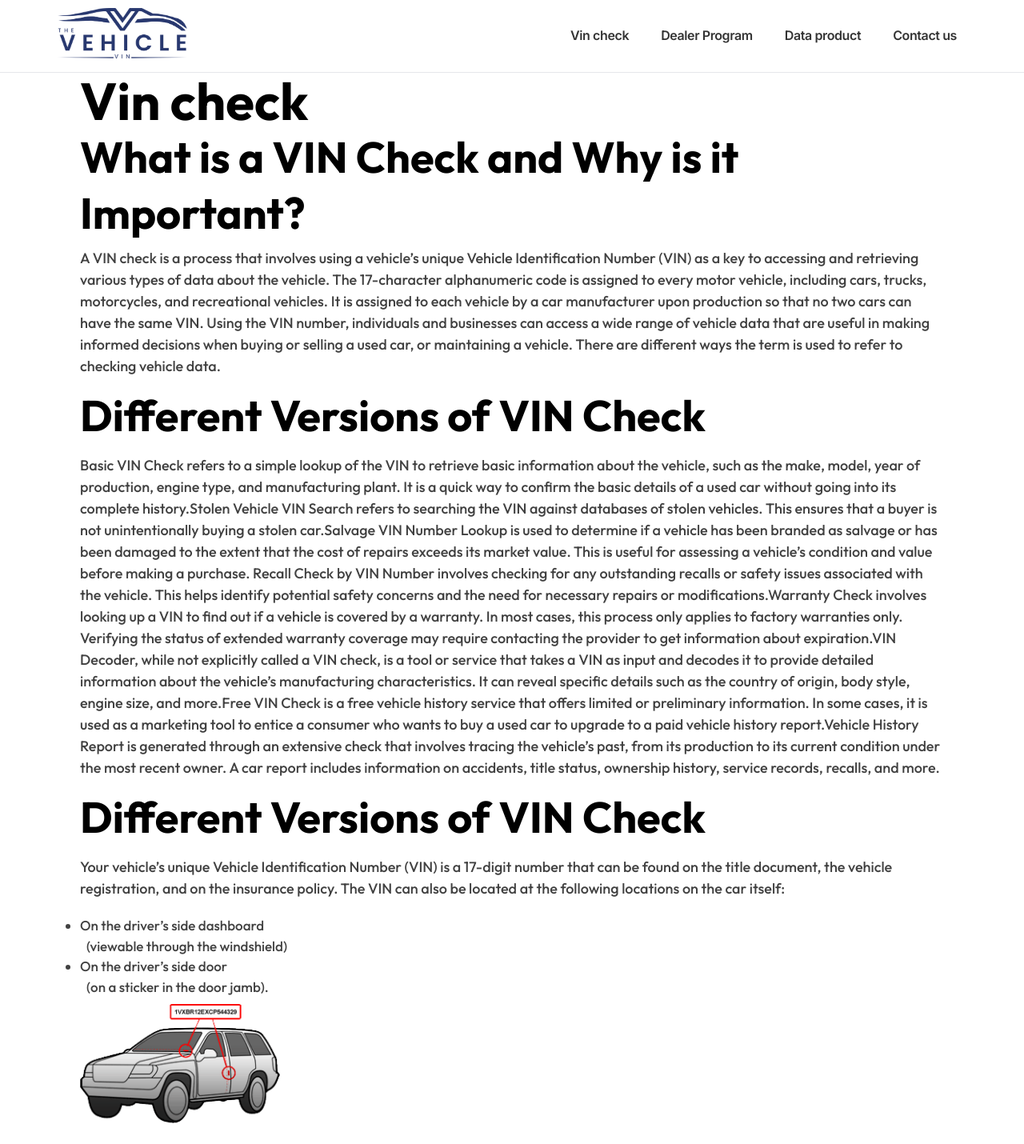
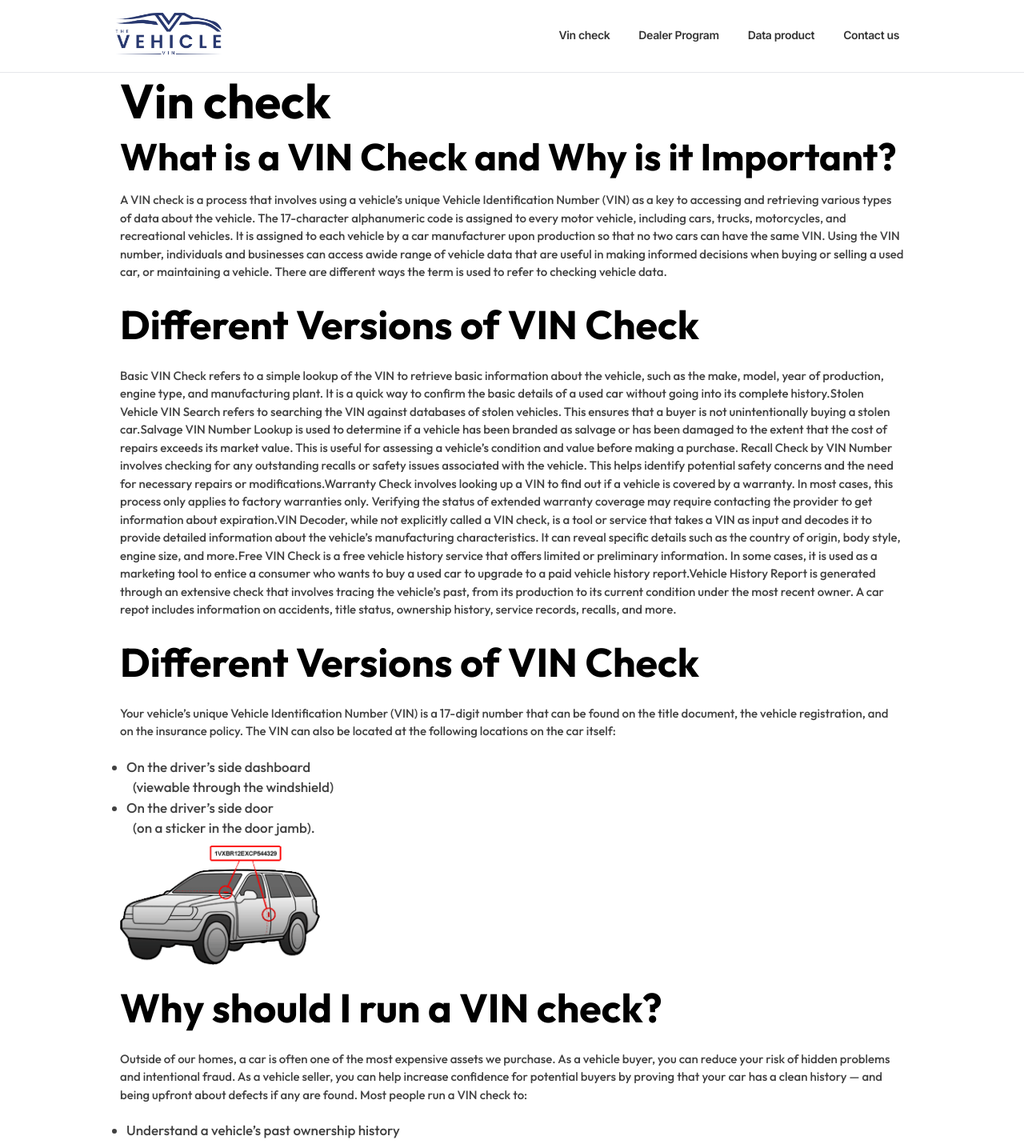
Before and after one commit to adilmalik01/the-vehicle-vin, a Next.js app: page /vin-check in a window 1280 px wide. Shown: the top 1430 px of the page at 80% size. Built offline with nearby package versions, Linux system fonts and the light colour scheme.

Commit message:
make responsive

```diff
--- a/app/components/Navbar.tsx
+++ b/app/components/Navbar.tsx
@@ -13,38 +13,38 @@ const Navbar = () => {
 
   return (
     <nav className="bg-white border-b sticky top-0 z-[9999999999]">
-      <div className="max-w-7xl m-auto px-9 sm:px-6 lg:px-6">
-        <div className="flex items-center justify-between px-12 max-lg:h-[70px]  h-[90px]">
+      <div className="max-w-7xl m-auto   sm:px-6 lg:px-6">
+        <div className="flex items-center justify-between max-md:px-[40px] px-[120px] max-lg:h-[70px]  h-[90px]">
           <div className="flex justify-center">
             <div className="flex-shrink-0">
               <a href="/">
-                <Image src="/logo.png" alt="logo" width={170} height={80} />
+                <Image src="/logo.png" alt="logo" width={140} height={80} />
               </a>
             </div>
           </div>
 
-          <div className="hidden lg:flex items-center  space-x-4 text-black/80">
+          <div className="hidden lg:flex items-center  space-x-3 text-black/80">
             <a
               href="/vin-check"
-              className="border-b-[3px] transition-all duration-700 text-[16px] tracking-tight font-semibold border-transparent hover:border-black active:border-black px-3 py-2"
+              className="border-b-[3px] transition-all duration-700 text-[14px] tracking-tight font-semibold border-transparent hover:border-black active:border-black px-3 py-2"
             >
               Vin check
             </a>
             <a
               href="/dealer-program"
-              className="border-b-[3px] transition-all duration-700 text-[16px] tracking-tight font-semibold border-transparent hover:border-black px-3 py-2"
+              className="border-b-[3px] transition-all duration-700 text-[14px] tracking-tight font-semibold border-transparent hover:border-black px-3 py-2"
             >
               Dealer Program
             </a>
             <a
               href="/data-product"
-              className="border-b-[3px] transition-all duration-700 text-[16px] tracking-tight font-semibold border-transparent hover:border-black px-3 py-2"
+              className="border-b-[3px] transition-all duration-700 text-[14px] tracking-tight font-semibold border-transparent hover:border-black px-3 py-2"
             >
               Data product
             </a>
             <a
               href="/contact-us"
-              className="border-b-[3px] transition-all duration-700 text-[16px] tracking-tight font-semibold border-transparent hover:border-black px-3 py-2"
+              className="border-b-[3px] transition-all duration-700 text-[14px] tracking-tight font-semibold border-transparent hover:border-black px-3 py-2"
             >
               Contact us
             </a>
--- a/app/data-product/page.tsx
+++ b/app/data-product/page.tsx
@@ -9,7 +9,7 @@ const DataProduct = () => {
       < Navbar />
       <section className="px-[100px] max-md:px-[20px]">
         <div className="container   mx-auto">
-          <h1 className="text-[65px] onlyFont font-bold">Data Product</h1>
+          <h1 className="text-[65px] onlyFont font-bold max-md:text-[48px] ">Data Product</h1>
           <div className="flex items-center max-md:flex-col  max-md:gap-5  ">
 
             <div className=" flex flex-col gap-4 ">
--- a/app/dealer-program/page.tsx
+++ b/app/dealer-program/page.tsx
@@ -4,7 +4,7 @@ const DealerProgram = () => {
     return (
         <div>
             <Navbar />
-            <h1 className="text-[65px] px-[110px] onlyFont font-extrabold">Dealer Program</h1>
+            <h1 className="text-[55px] px-[110px] onlyFont font-extrabold">Dealer Program</h1>
             <div className="bg-[#334276] flex justify-center items-center text-center w-full h-[23vh]">
                 <h1 className="text-[25px] text-white onlyFont font-bold" >DEALER PROGRAM: OVERVIEW</h1>
             </div>
--- a/app/vin-check/page.tsx
+++ b/app/vin-check/page.tsx
@@ -6,29 +6,29 @@ const VinCheck = () => {
   return (
     <div>
       <Navbar />
-      <section className="flex justify-center px-[100px] max-md:px-[10px]">
-        <div className="container  min-h-screen mx-auto">
-          <div className="leading-[70px]">
-            <h1 className="text-[65px] vinCheckFont">Vin check</h1>
-            <h1 className="text-[54px] vinCheckFont ">
+      <section className="flex justify-center px-[150px] max-xl:p-[20px] max-lg:p-[20px] max-md:px-[20px]">
+        <div className="container  min-h-screen mx-auto  ">
+          <div className="leading-[70px] max-md:leading-[50px]">
+            <h1 className="text-[60px] max-md:text-[48px] vinCheckFont">Vin check</h1>
+            <h1 className="text-[47px]  max-md:text-[30px] vinCheckFont ">
               What is a VIN Check and Why is it Important?
             </h1>
           </div>
-          <p className="footerFont text-[#414141] mt-2 text-[18px]">
+          <p className="footerFont text-[#414141] mt-2 text-[15px]">
             A VIN check is a process that involves using a vehicle’s unique Vehicle Identification Number
             (VIN) as a key to accessing and retrieving various types of data about the vehicle.
             The 17-character alphanumeric code is assigned to every motor vehicle, including cars,
             trucks, motorcycles, and recreational vehicles. It is assigned to each vehicle by a car
             manufacturer upon production so that no two cars can have the same VIN. Using the VIN number,
-            individuals and businesses can access a wide range of vehicle data that are useful in making
+            individuals and businesses can access awide range of vehicle data that are useful in making
             informed decisions when buying or selling a used car, or maintaining a vehicle. There are different
             ways the term is used to refer to checking vehicle data.
           </p>
-          <h1 className="text-[54px] onlyFont font-bold mt-2">
+          <h1 className="text-[50px] max-md:text-[30px]  py-2 onlyFont font-bold mt-2">
             Different Versions of VIN Check
           </h1>
 
-          <p className="footerFont text-[#414141] mt-2 text-[18px]">
+          <p className="footerFont text-[#414141] mt-2 text-[15px]">
             Basic VIN Check refers to a simple lookup of the VIN to retrieve basic information about the vehicle,
             such as the make, model, year of production, engine type, and manufacturing plant. It is a quick
             way to confirm the basic details of a used car without going into its complete history.Stolen Vehicle
@@ -48,20 +48,20 @@ const VinCheck = () => {
             information. In some cases, it is used as a marketing tool to entice a consumer who wants to buy a
             used car to upgrade to a paid vehicle history report.Vehicle History Report is generated through an
             extensive check that involves tracing the vehicle’s past, from its production to its current condition
-            under the most recent owner. A car report includes information on accidents, title status, ownership
+            under the most recent owner. A car repot includes information on accidents, title status, ownership
             history, service records, recalls, and more.
           </p>
 
-          <h1 className="text-[54px] onlyFont font-bold mt-2">
+          <h1 className="text-[50px] max-md:text-[30px]  py-2 onlyFont font-bold mt-2">
             Different Versions of VIN Check
           </h1>
 
-          <p className="footerFont text-[#414141] mt-2 text-[18px]">
+          <p className="footerFont text-[#414141] mt-2 text-[15px]">
             Your vehicle’s unique Vehicle Identification Number (VIN) is a 17-digit number that can be found on the title document, the vehicle registration, and on the insurance policy. The VIN can also be located at the following locations on the car itself:
           </p>
 
           <div className=" mt-5">
-            <ul className="list-disc	footerFont text-[#414141] text-[17px]">
+            <ul className="list-disc px-2	footerFont text-[#414141] text-[17px]">
               <li>On the driver’s side dashboard
                 <br />
                 <span className="ml-2">(viewable through the windshield)</span>
@@ -79,19 +79,19 @@ const VinCheck = () => {
               alt="logo"
               width={250}
               height={100}
-            />
+           />
           </div>
 
 
-          <h1 className="text-[54px] onlyFont font-bold mt-2">
+          <h1 className="text-[50px] max-md:text-[30px]  py-2 onlyFont font-bold mt-2">
             Why should I run a VIN check?
           </h1>
 
-          <p className="footerFont text-[#414141] mt-2 text-[18px]">
+          <p className="footerFont text-[#414141] mt-2 text-[15px]">
             Outside of our homes, a car is often one of the most expensive assets we purchase. As a vehicle buyer, you can reduce your risk of hidden problems and intentional fraud. As a vehicle seller, you can help increase confidence for potential buyers by proving that your car has a clean history — and being upfront about defects if any are found. Most people run a VIN check to:
           </p>
 
-          <ul className="list-disc mt-5	footerFont text-[#414141] text-[17px]">
+          <ul className="list-disc mt-5 px-2	footerFont text-[#414141] text-[17px]">
             <li>Understand a vehicle’s past ownership history</li>
             <li>Check for hidden issues or prior damage
               <br />
@@ -105,15 +105,15 @@ const VinCheck = () => {
             className="mt-2"
             src="/Flooded-car.png"
             alt="logo"
-            width={650}
+          width={650}
             height={100}
           />
 
-          <h1 className="text-[54px] onlyFont font-bold mt-2">
+          <h1 className="text-[50px] max-md:text-[30px]  py-2 onlyFont font-bold mt-2">
             The Difference VinAudit Vehicle History Reports Make
           </h1>
 
-          <p className="footerFont text-[#414141] mt-2 text-[17px]">
+          <p className="footerFont text-[#414141] mt-2 text-[15px]">
             Vehicle Vin Checkup has made a significant impact in the vehicle industry by offering detailed vehicle history information that goes beyond what most VIN check services provide. Here are the key differences that set vehicle Vin Checkup apart from standard VIN-based services and car report providers:
             <br /><br />
             <span className="vinCheckFont">Comprehensive Vehicle History Reports:</span> While basic VIN checks often provide limited information, vehicle Vin Checkup offers full vehicle history reports. These reports delve into various aspects of a vehicle’s background, including title information, accident records, odometer readings, salvage and insurance history, recall information, and more.
```
